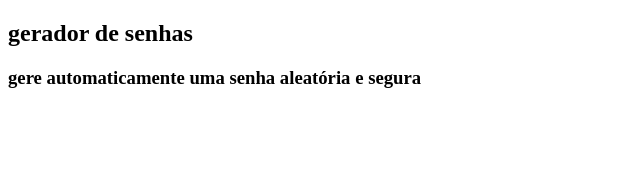
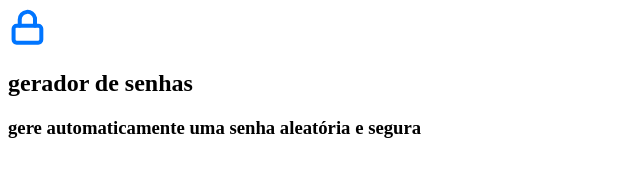
Before and after one commit to davi0801/gerador-de-senhas-, a plain HTML site: page gerador-de-senhas--main/index.html in a window 1280 px wide. Shown: the whole page, without its empty margins (0-640 px from the left). Drawn offline with Linux system fonts and the light colour scheme.

Commit message:
Update index.html

```diff
--- a/gerador-de-senhas--main/index.html
+++ b/gerador-de-senhas--main/index.html
@@ -8,7 +8,7 @@
     <title>gerador de senhas</title>
 </head>
 <body>
-
+    <img src="unlock.svg" alt="gerador de senhas">
     <h2>gerador de senhas</h2>
     <h3>gere automaticamente uma senha aleatória e segura</h3>
 
```
